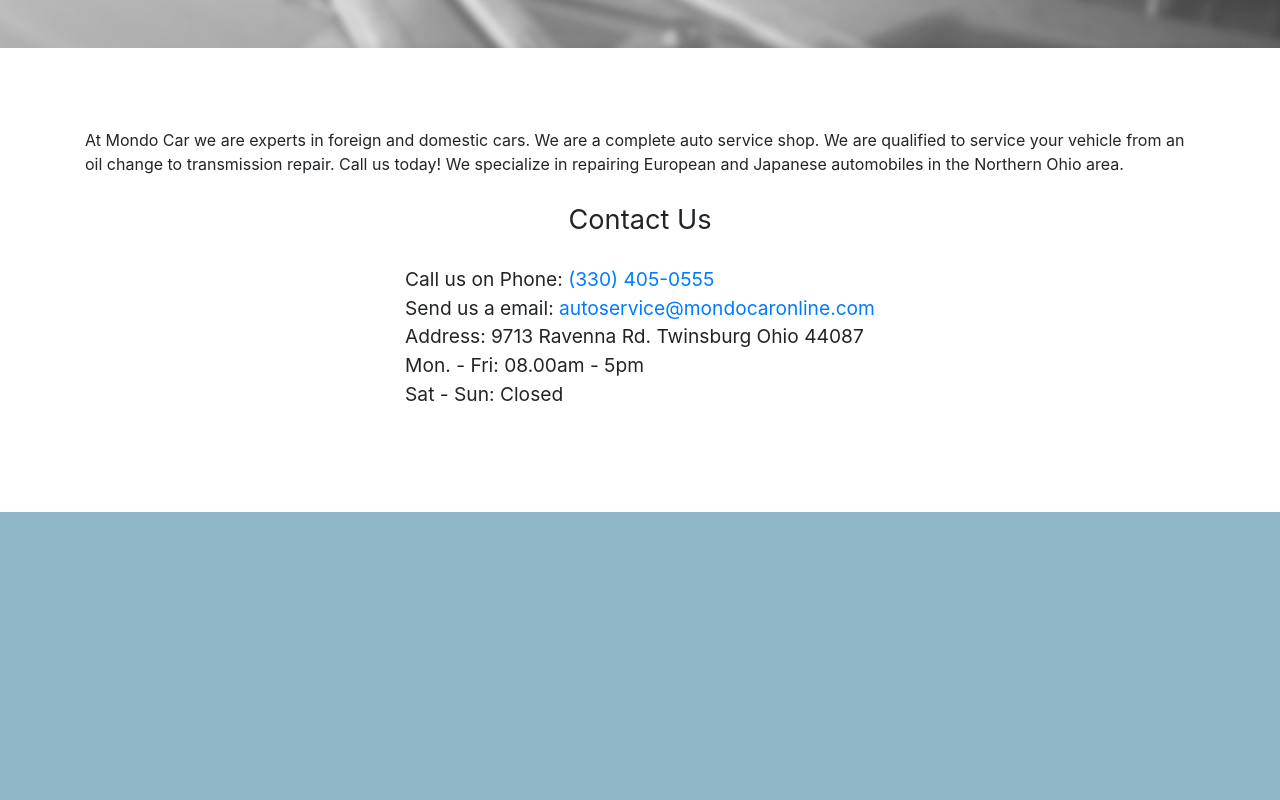
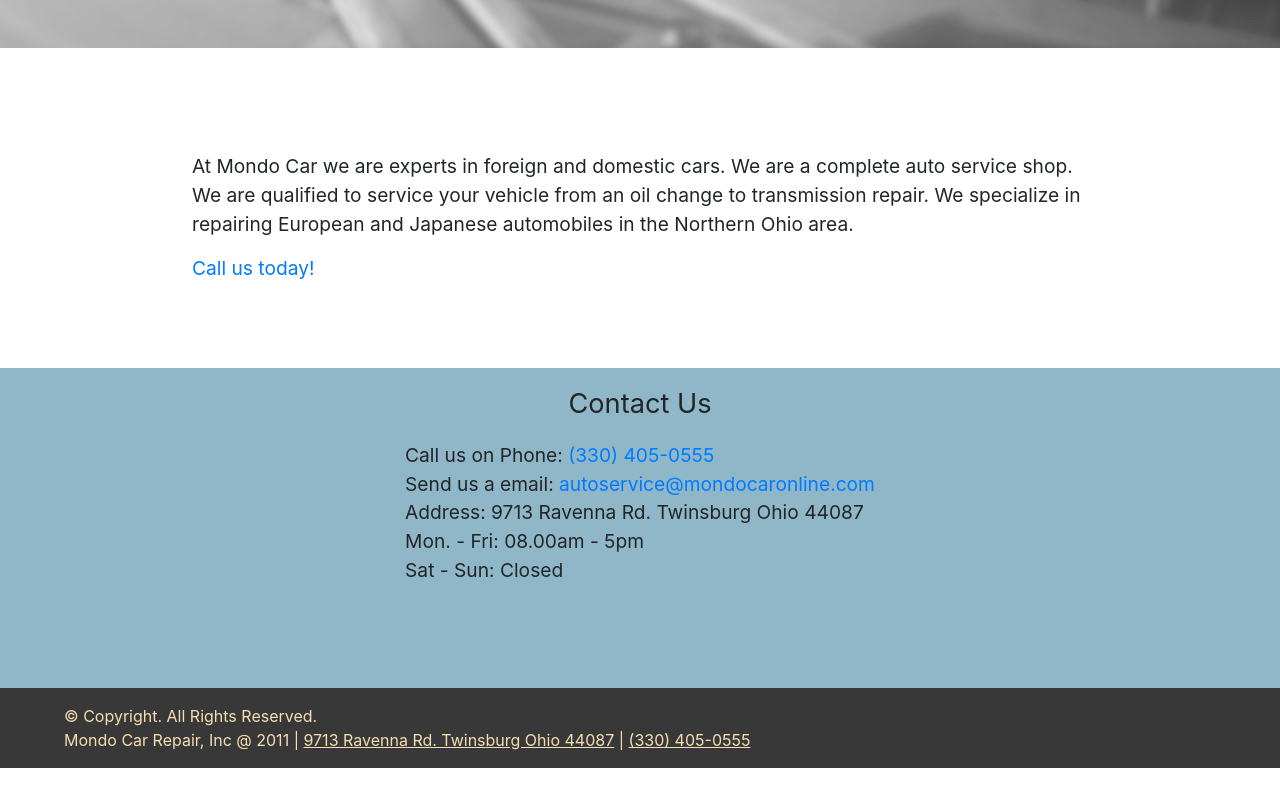
Before and after one commit to luciana/mondocar-website, a React (Create React App) app: page / in a window 1280 px wide. Shown: the part 440-1240 px from the top of the page. After the commit the page ends 1208 px from the top, so only its background shows below. Built offline with nearby package versions, Linux system fonts and the light colour scheme.

Commit message:
added call us button

```diff
--- a/src/Pages/HomePage/index.js
+++ b/src/Pages/HomePage/index.js
@@ -47,28 +47,20 @@
           <div >
             <div >
               <div className="imageBlock d-block w-100"></div>
-              <div className="container">
-                <p className="title">
-                  At Mondo Car we are experts in foreign and domestic cars.
-                  We are a complete auto service shop.
-                  We are qualified to service your vehicle from an oil change to transmission repair.
-                  Call us today! We specialize in repairing European and Japanese automobiles in the Northern Ohio area.
-                </p>
-              </div>
+
             </div>
           </div>
         </div>
       </div>
       <div className="Row2">
-        <div className="title">
-          <span color="white">Contact Us</span>
-        </div>
+
         <div className="content">
-            Call us on Phone: <a href="tel: (330) 405-0555">(330) 405-0555</a> <br/>
-            Send us a email: <a href="mailto:autoservice@mondocaronline.com">autoservice@mondocaronline.com</a><br/>
-            Address: 9713 Ravenna Rd. Twinsburg Ohio 44087<br/>
-            Mon. - Fri: 08.00am - 5pm<br/>
-            Sat - Sun: Closed<br/>
+          <p>At Mondo Car we are experts in foreign and domestic cars.
+                  We are a complete auto service shop.
+                  We are qualified to service your vehicle from an oil change to transmission repair.
+                  We specialize in repairing European and Japanese automobiles in the Northern Ohio area.
+                  </p>
+                  <a href="tel:13304050555">Call us today! </a>
             {/* <Card>
               <Form id="appointmentForm" onSubmit={SendEmail}>
                 <Form.Label>Name:</Form.Label>
@@ -93,6 +85,16 @@
         </div>
       </div>
       <div className="Row3">
+      <div className="title">
+          <span color="">Contact Us</span>
+        </div>
+        <div className="content">
+            Call us on Phone: <a href="tel: (330) 405-0555">(330) 405-0555</a> <br/>
+            Send us a email: <a href="mailto:autoservice@mondocaronline.com">autoservice@mondocaronline.com</a><br/>
+            Address: 9713 Ravenna Rd. Twinsburg Ohio 44087<br/>
+            Mon. - Fri: 08.00am - 5pm<br/>
+            Sat - Sun: Closed<br/>
+          </div>
         {/* <div className="title">
           <span color="white">Come to see us!</span>
         </div> */}
--- a/src/Pages/pages.css
+++ b/src/Pages/pages.css
@@ -82,7 +82,7 @@
 }
 
 .Row2{
-    height: 40vh;
+    height: 30vh;
     display: flex;
     flex-direction: column;
     align-items: center;
@@ -114,12 +114,13 @@
 
 .Row3{
     background-color: #8fb7c8;
-    color: white;
-    height: 60vh;
+    /* color: white; */
+    height: 40vh;
     display: flex;
     flex-direction: column;
     align-items: center;
     padding: 2vh 0;
+    font-size: 1.2rem;
 }
 
 .Row3 .map{
```
Also changed, not shown: 1 other file (tests, documents, lock files or other folders).
